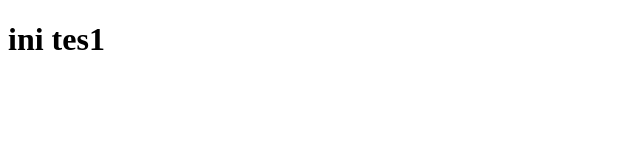
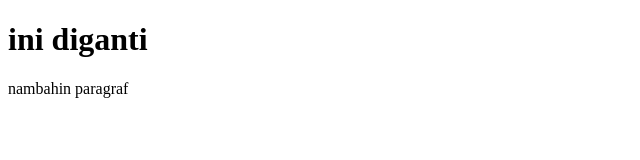
Before and after one commit to christojeffrey/todo-repo, a plain HTML site: page tes1.html in a window 1280 px wide. Shown: the whole page, without its empty margins (0-640 px from the left). Drawn offline with Linux system fonts and the light colour scheme.

Commit message:
ngubah tes dikit, mo coba merge conflict

```diff
--- a/tes1.html
+++ b/tes1.html
@@ -6,6 +6,7 @@
     <title>Document</title>
 </head>
 <body>
-    <h1>ini tes1</h1>
+    <h1>ini diganti</h1>
+    <p>nambahin paragraf</p>
 </body>
 </html>
```
